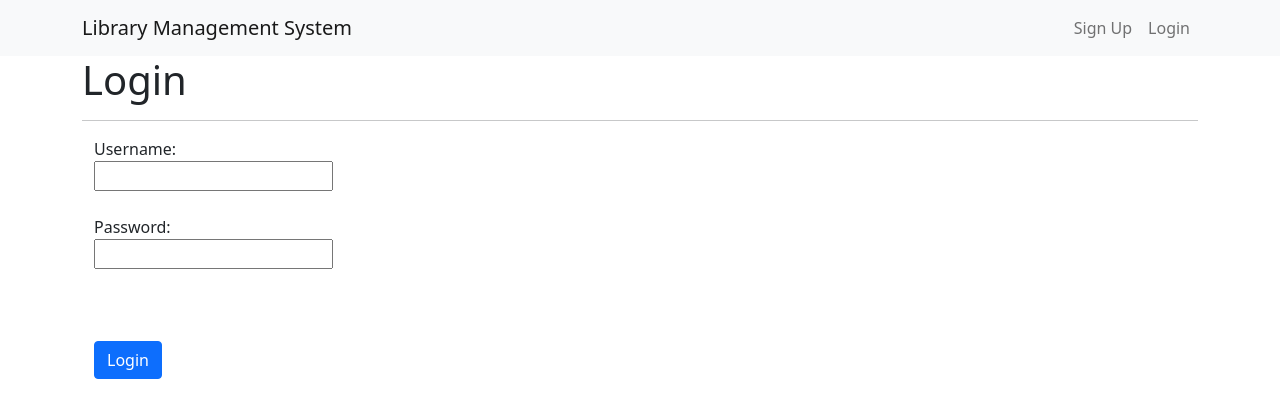
After one commit to surojitsaha56/LMS, a Django app: page /registration/login in a window 1280 px wide. The commit adds this page. Shown: the top 418 px of the page. Run offline with Django 3.2, Linux system fonts and the light colour scheme.

Commit message:
Added login and signup

```diff
--- /dev/null
+++ b/registration/templates/registration/login.html
@@ -0,0 +1,32 @@
+{%  extends 'base.html' %}
+
+{% block content %}
+
+{% if error%}
+{{error}}
+{%endif%}
+
+<h1>Login</h1>
+<hr>
+<div class='container'>
+    <form method="POST" action="{%url 'login'%}">
+        {%csrf_token%}
+        Username:
+        <br>
+        <input type='text' name="username">
+        </input>
+        <br><br>
+        Password:
+        <br>
+        <input type='password' name="password">
+        <br>
+        <br>
+        </input>
+        <br><br>
+        <input class="btn btn-primary" type="submit" value="Login"></input>
+
+    </form>
+</div>
+
+
+{% endblock %}
--- a/registration/urls.py
+++ b/registration/urls.py
@@ -4,4 +4,6 @@ from . import views
 
 urlpatterns = [
     path('signup', views.signup, name='signup'),
+    path('login', views.login, name='login'),
+    path('logout', views.logout, name='logout'),
 ]
--- a/registration/views.py
+++ b/registration/views.py
@@ -17,3 +17,19 @@ def signup(request):
     else:
         pass
     return render(request, 'registration/signup.html')
+
+def login(request):
+    if request.method=='POST':
+        user=auth.authenticate(username=request.POST['username'], password=request.POST['password'])
+        if user is not None:
+            auth.login(request, user)
+            return redirect('home')
+        else:
+            return render(request, 'registration/login.html', {'error':'username or password is incorrect'})
+    else:
+        return render(request, 'registration/login.html')
+
+def logout(request):
+    if request.method == 'POST':
+        auth.logout(request)
+        return redirect('home')
--- a/templates/base.html
+++ b/templates/base.html
@@ -18,14 +18,7 @@
 <!-- CSS only -->
 <link href="https://cdn.jsdelivr.net/npm/bootstrap@5.0.0-beta3/dist/css/bootstrap.min.css" rel="stylesheet" integrity="sha384-eOJMYsd53ii+scO/bJGFsiCZc+5NDVN2yr8+0RDqr0Ql0h+rP48ckxlpbzKgwra6" crossorigin="anonymous">
 
-    <!-- Favicons -->
-<link rel="apple-touch-icon" href="/docs/5.0/assets/img/favicons/apple-touch-icon.png" sizes="180x180">
-<link rel="icon" href="/docs/5.0/assets/img/favicons/favicon-32x32.png" sizes="32x32" type="image/png">
-<link rel="icon" href="/docs/5.0/assets/img/favicons/favicon-16x16.png" sizes="16x16" type="image/png">
-<link rel="manifest" href="/docs/5.0/assets/img/favicons/manifest.json">
-<link rel="mask-icon" href="/docs/5.0/assets/img/favicons/safari-pinned-tab.svg" color="#7952b3">
-<link rel="icon" href="/docs/5.0/assets/img/favicons/favicon.ico">
-<meta name="theme-color" content="#7952b3">
+
 
 
     <style>
@@ -58,12 +51,22 @@
                     </button>
                     <div class="collapse navbar-collapse justify-content-end" id="navbarNav">
                       <ul class="navbar-nav ml-auto">
+                        {%if user.is_authenticated%}
+                        <li class="nav-item">
+                          <a class="nav-link" href="javascript:{document.getElementById('logout').submit()}">Logout</a>
+                          <form id="logout" method="POST" action="{%url 'logout'%}">
+                            {%csrf_token%}
+                            <input type="hidden"></input>
+                          </form>
+                        </li>
+                        {%else%}
                           <li class="nav-item">
-                          <a class="nav-link" href="#">Sign Up</a>
+                          <a class="nav-link" href="{%url 'signup'%}">Sign Up</a>
                           </li>
                         <li class="nav-item">
-                          <a class="nav-link" href="">Login</a>
+                          <a class="nav-link" href="{%url 'login'%}">Login</a>
                         </li>
+                        {%endif%}
                       </ul>
                     </div>
             </div>
```
